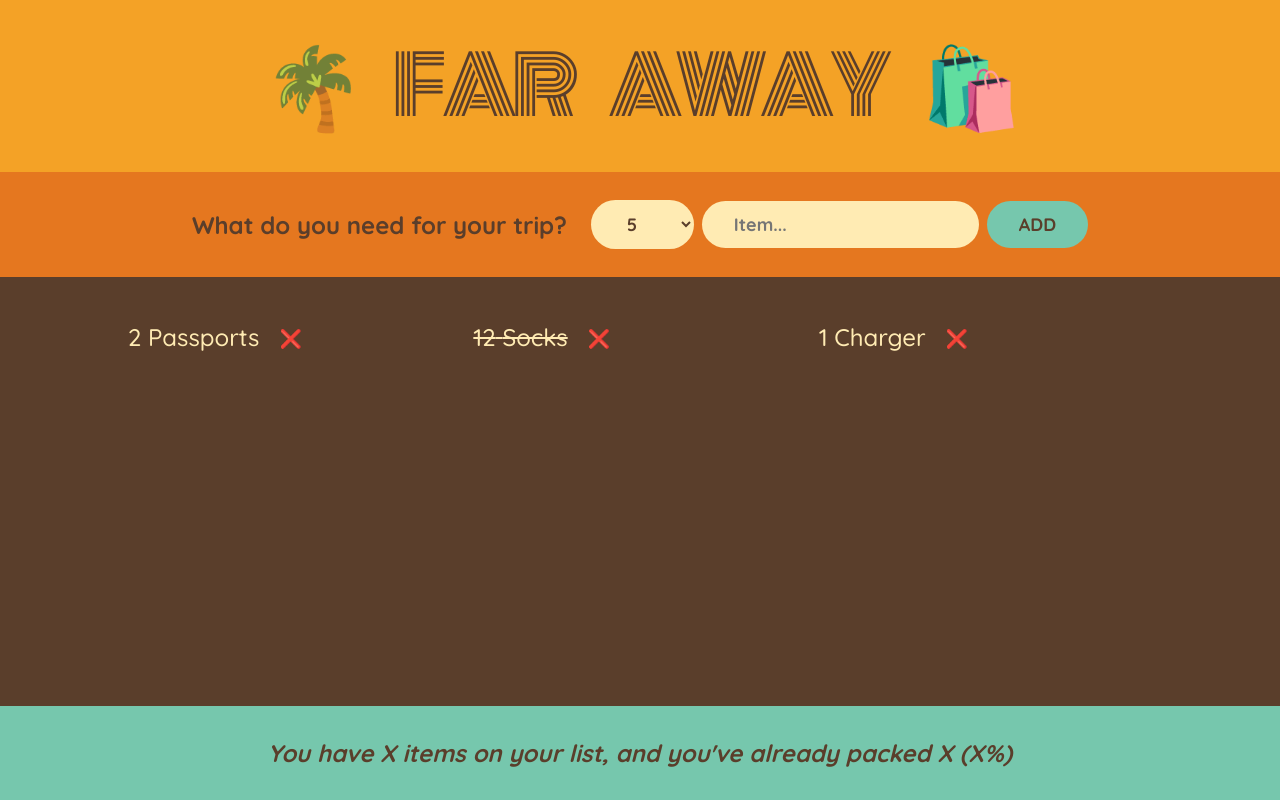
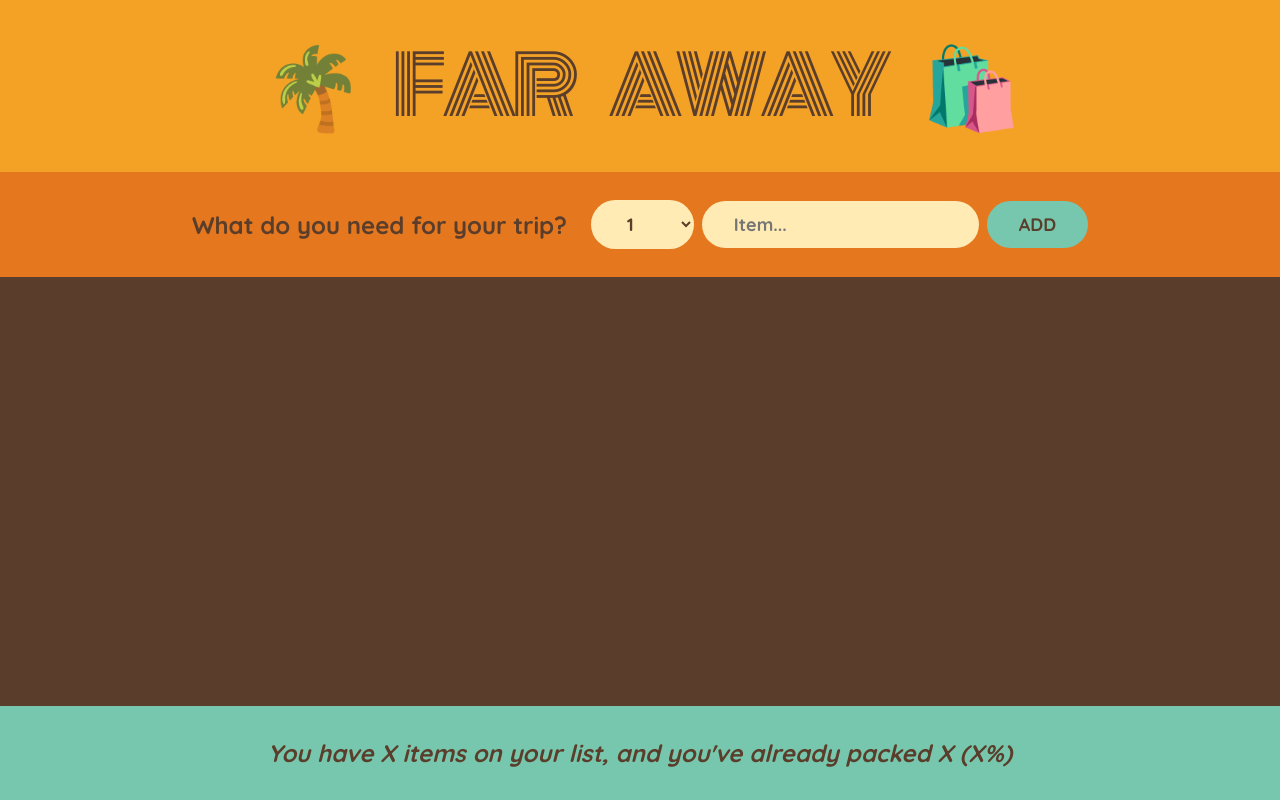
Before and after one commit to pixelgnome/travel-list, a React (Create React App) app: page / in a window 1280 px wide. Built offline with nearby package versions, Linux system fonts and the light colour scheme.

Commit message:
Lifting state - connecting two components and sharing data

```diff
--- a/src/App.js
+++ b/src/App.js
@@ -1,16 +1,23 @@
 import { useState } from "react";
-const initialItems = [
-  { id: 1, description: "Passports", quantity: 2, packed: false },
-  { id: 2, description: "Socks", quantity: 12, packed: true },
-  { id: 3, description: "Charger", quantity: 1, packed: false },
-];
+// const initialItems = [
+//   { id: 1, description: "Passports", quantity: 2, packed: false },
+//   { id: 2, description: "Socks", quantity: 12, packed: true },
+//   { id: 3, description: "Charger", quantity: 1, packed: false },
+// ];
 
 export default function App() {
+  //lifting State so it can be accessed by child components
+  const [items, setItems] = useState([]);
+
+  function handleAddItems(item) {
+    setItems((items) => [...items, item]);
+  }
+
   return (
     <div className="app">
       <Logo />
-      <Form />
-      <PackingList />
+      <Form onAddItems={handleAddItems} />
+      <PackingList items={items} />
       <Stats />
     </div>
   );
@@ -19,9 +26,10 @@
 function Logo() {
   return <h1>🌴 Far Away 🛍️</h1>;
 }
-function Form() {
+function Form({ onAddItems }) {
   const [description, setDescription] = useState("");
-  const [quantity, setQuantity] = useState(5);
+  const [quantity, setQuantity] = useState(1);
+  // const [items, setItems] = useState([]);
 
   function handleSubmit(e) {
     e.preventDefault();
@@ -30,6 +38,9 @@
 
     const newItem = { description, quantity, packed: false, id: Date.now() };
     console.log(newItem);
+
+    // handleAddItems(newItem);
+    onAddItems(newItem);
 
     setDescription("");
     setQuantity(1);
@@ -58,11 +69,11 @@
     </form>
   );
 }
-function PackingList() {
+function PackingList({ items }) {
   return (
     <div className="list">
       <ul>
-        {initialItems.map((item) => (
+        {items.map((item) => (
           <Item item={item} key={item.id} />
         ))}
       </ul>
```
